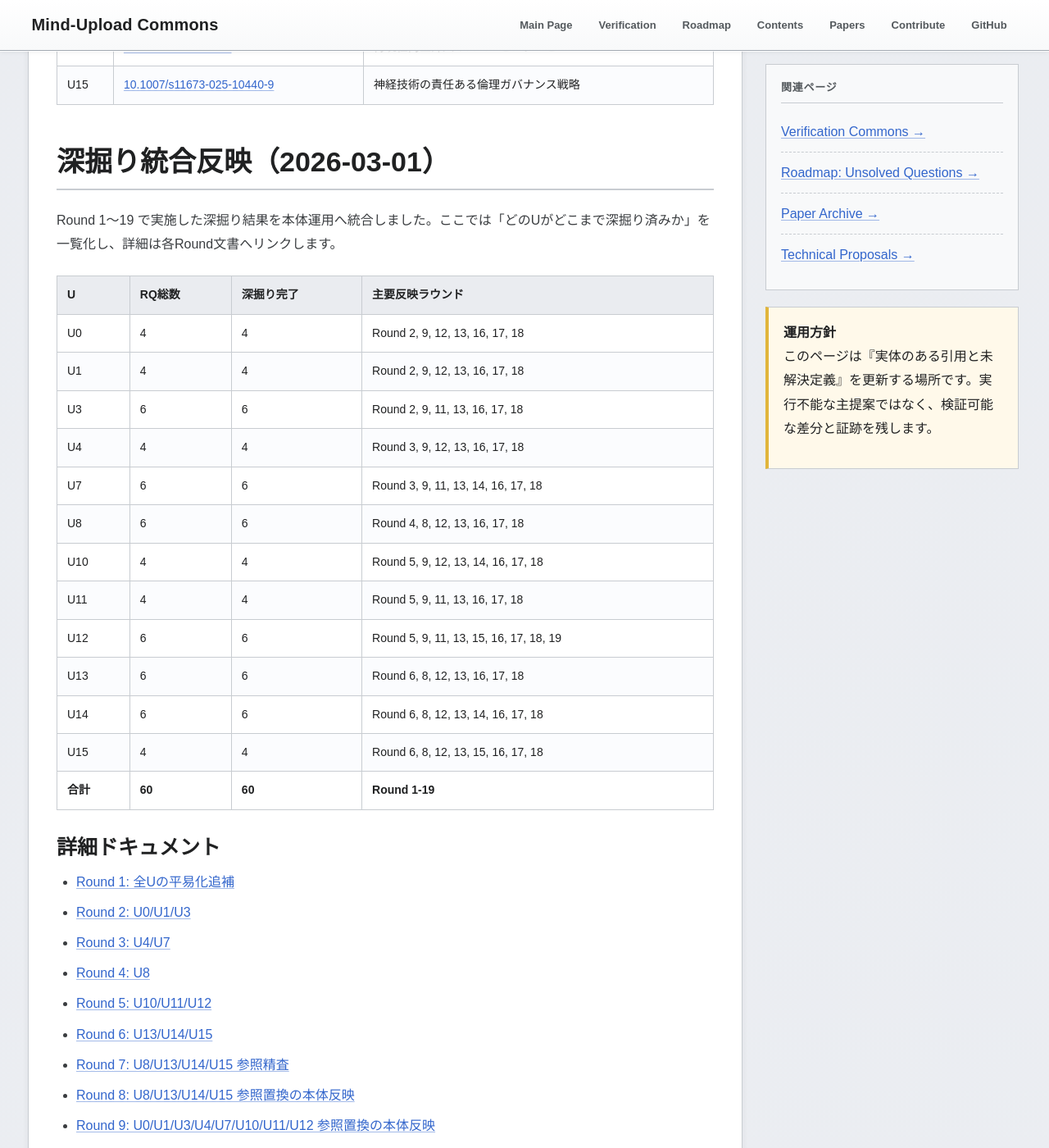
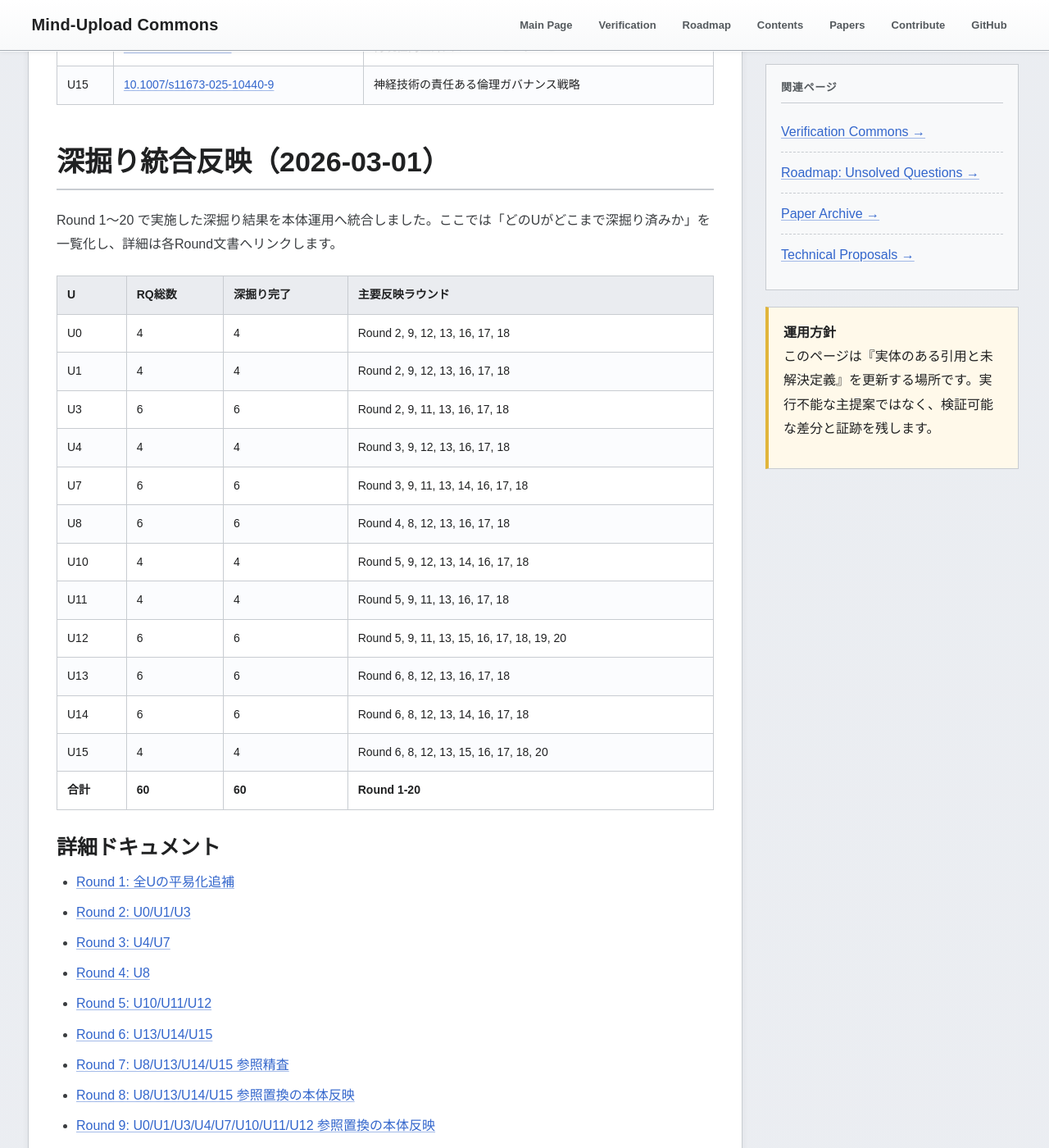
Before and after one commit to yasufumi-nakata/eegflow, a Jekyll site: the page built from research_harvest_50.md, in a window 1280 px wide and 1400 px high, scrolled down 6243 px. Shown: the whole window at 82% size. Built offline with Jekyll 4.4.1, drawn with Linux system fonts in a browser that asks for light colours; some of the changed text lies outside the part shown.

Commit message:
Round 20: label regulation jurisdictions and build update-priority queue

```diff
--- a/research_harvest_50.md
+++ b/research_harvest_50.md
@@ -156,7 +156,7 @@
 <section class="section" id="deepening-integration-20260301">
 <h2 class="section-title">深掘り統合反映（2026-03-01）</h2>
 <p>
-Round 1〜19 で実施した深掘り結果を本体運用へ統合しました。ここでは「どのUがどこまで深掘り済みか」を一覧化し、詳細は各Round文書へリンクします。
+Round 1〜20 で実施した深掘り結果を本体運用へ統合しました。ここでは「どのUがどこまで深掘り済みか」を一覧化し、詳細は各Round文書へリンクします。
 </p>
 <table class="data-table">
 <thead><tr><th>U</th><th>RQ総数</th><th>深掘り完了</th><th>主要反映ラウンド</th></tr></thead><tbody>
@@ -168,11 +168,11 @@
 <tr><td>U8</td><td>6</td><td>6</td><td>Round 4, 8, 12, 13, 16, 17, 18</td></tr>
 <tr><td>U10</td><td>4</td><td>4</td><td>Round 5, 9, 12, 13, 14, 16, 17, 18</td></tr>
 <tr><td>U11</td><td>4</td><td>4</td><td>Round 5, 9, 11, 13, 16, 17, 18</td></tr>
-<tr><td>U12</td><td>6</td><td>6</td><td>Round 5, 9, 11, 13, 15, 16, 17, 18, 19</td></tr>
+<tr><td>U12</td><td>6</td><td>6</td><td>Round 5, 9, 11, 13, 15, 16, 17, 18, 19, 20</td></tr>
 <tr><td>U13</td><td>6</td><td>6</td><td>Round 6, 8, 12, 13, 16, 17, 18</td></tr>
 <tr><td>U14</td><td>6</td><td>6</td><td>Round 6, 8, 12, 13, 14, 16, 17, 18</td></tr>
-<tr><td>U15</td><td>4</td><td>4</td><td>Round 6, 8, 12, 13, 15, 16, 17, 18</td></tr>
-<tr><td><strong>合計</strong></td><td><strong>60</strong></td><td><strong>60</strong></td><td><strong>Round 1-19</strong></td></tr>
+<tr><td>U15</td><td>4</td><td>4</td><td>Round 6, 8, 12, 13, 15, 16, 17, 18, 20</td></tr>
+<tr><td><strong>合計</strong></td><td><strong>60</strong></td><td><strong>60</strong></td><td><strong>Round 1-20</strong></td></tr>
 </tbody></table>
 
 <h3>詳細ドキュメント</h3>
@@ -196,6 +196,7 @@
 <li><a href="research_deepening_round17_2026-03-01.html">Round 17: 参照二層化と3ステップ読了順</a></li>
 <li><a href="research_deepening_round18_2026-03-01.html">Round 18: 読了時間目安と更新監査フラグ</a></li>
 <li><a href="research_deepening_round19_2026-03-01.html">Round 19: U12 規制トラック整合</a></li>
+<li><a href="research_deepening_round20_2026-03-01.html">Round 20: Regulation 法域ラベルと監査優先キュー</a></li>
 </ul>
 
 <h3>整合性監査（証跡）</h3>
@@ -304,6 +305,16 @@
 <a href="automation/rq_reference_layering_round19_2026-03-01.csv" target="_blank">rq_reference_layering_round19_2026-03-01.csv</a>、
 <a href="automation/rq_minimal_reading_path_round19_2026-03-01.csv" target="_blank">rq_minimal_reading_path_round19_2026-03-01.csv</a>、
 <a href="automation/rq_reading_path_timed_round19_2026-03-01.csv" target="_blank">rq_reading_path_timed_round19_2026-03-01.csv</a>
+に記録しています。
+</p>
+<p class="small">
+Round 20 の法域ラベル（U12/U15, 10問い）は
+<a href="automation/rq_regulation_jurisdiction_labels_round20_2026-03-01.csv" target="_blank">rq_regulation_jurisdiction_labels_round20_2026-03-01.csv</a>
+に記録しています。
+</p>
+<p class="small">
+Round 20 の更新監査優先キュー（U12/U15, 10問い）は
+<a href="automation/rq_regulation_update_priority_queue_round20_2026-03-01.csv" target="_blank">rq_regulation_update_priority_queue_round20_2026-03-01.csv</a>
 に記録しています。
 </p>
 </section>
```
Also changed, not shown: automation/rq_regulation_jurisdiction_labels_round20_2026-03-01.csv (added, +11 -0 lines), automation/rq_regulation_update_priority_queue_round20_2026-03-01.csv (added, +11 -0 lines), research_deepening_continue_guide_2026-03-01.md (+6 -2 lines), research_deepening_round20_2026-03-01.md (added, +53 -0 lines).
